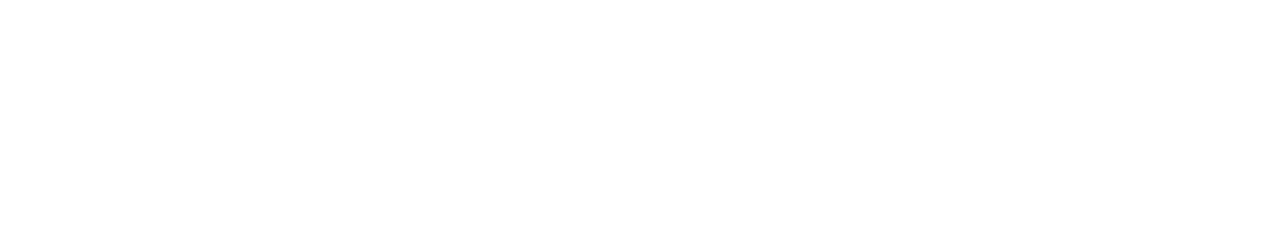
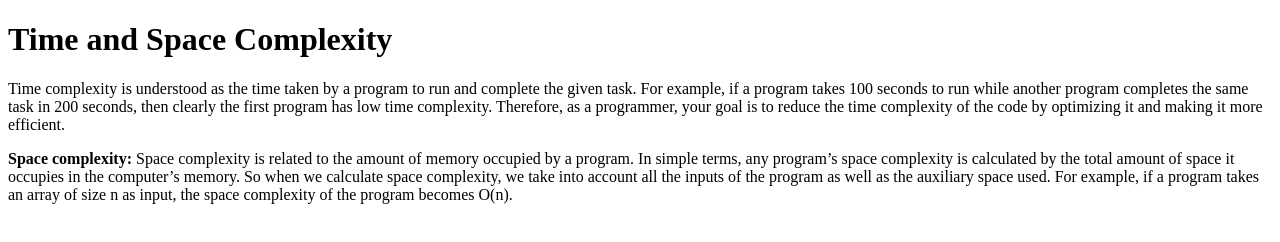
Before and after one commit to acciojob/time-and-space-complexity-sneha839, a website: page main.html in a window 1280 px wide. Drawn offline with Linux system fonts and the light colour scheme.

Commit message:
created a submission

```diff
--- a/main.html
+++ b/main.html
@@ -8,6 +8,13 @@
 
 <body>
 	<!-- the entire body must be written by student -->
+	<h1>Time and Space Complexity</h1>
+	<p>
+		Time complexity is understood as the time taken by a program to run and complete the given task. For example, if a program takes 100 seconds to run while another program completes the same task in 200 seconds, then clearly the first program has low time complexity. Therefore, as a programmer, your goal is to reduce the time complexity of the code by optimizing it and making it more efficient.
+	</p>
+	<p>
+		<b>Space complexity:</b> Space complexity is related to the amount of memory occupied by a program. In simple terms, any program’s space complexity is calculated by the total amount of space it occupies in the computer’s memory. So when we calculate space complexity, we take into account all the inputs of the program as well as the auxiliary space used. For example, if a program takes an array of size n as input, the space complexity of the program becomes O(n).
+	</p>
     <script type="text/javascript" src="./script.js">
 </script>
 
```
